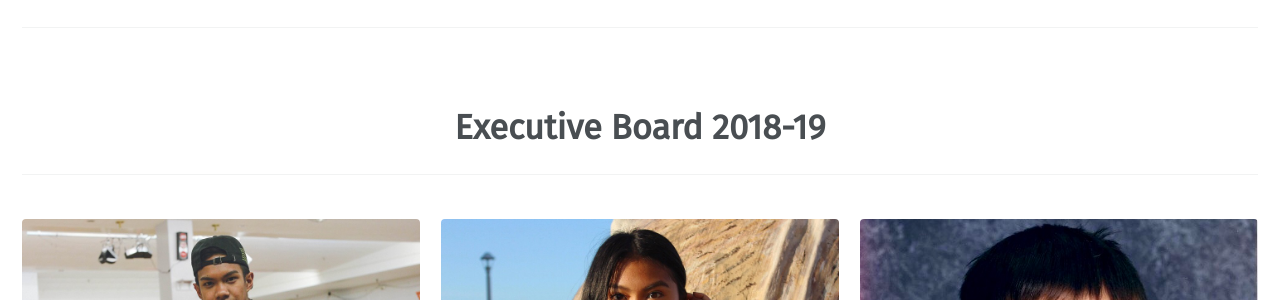
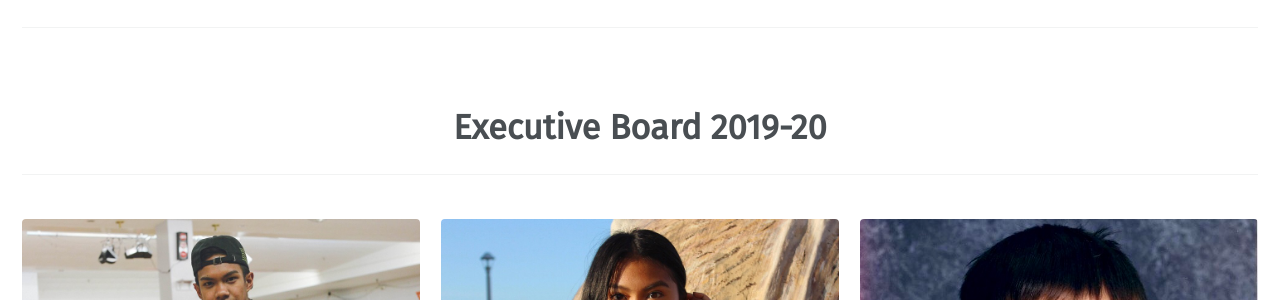
Before and after one commit to vtfasa/vtfasa.github.io, a Jekyll site: the page built from _pages/home.md, in a window 1280 px wide and 900 px high, scrolled down 1570 px. Shown: the part 153-453 px from the top of the window. Built offline with Jekyll 4.4.1, drawn with Linux system fonts in a browser that asks for light colours; some web fonts are replaced.

Commit message:
mainchange

```diff
--- a/_pages/home.md
+++ b/_pages/home.md
@@ -43,7 +43,7 @@ feature_row:
 
 # eboard header
 eboard_header:
-  - title: 'Executive Board 2018-19'
+  - title: 'Executive Board 2019-20'
 
 # eboard part 1: president, vice, and secretary
 e_board1:
```
Also changed, not shown: _pages/officers.md (+1 -1 lines).
